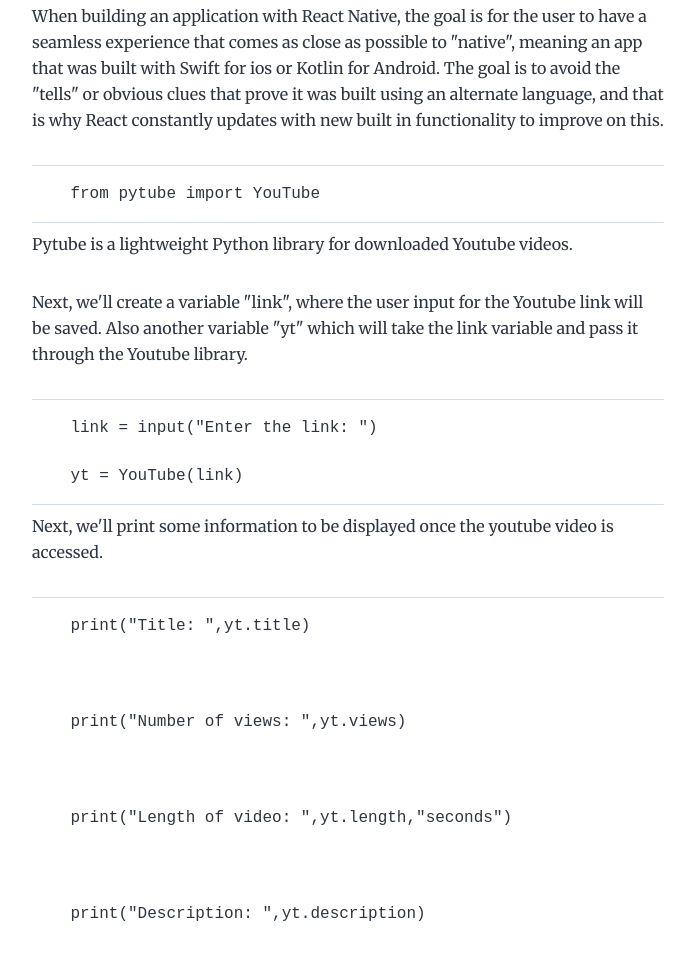
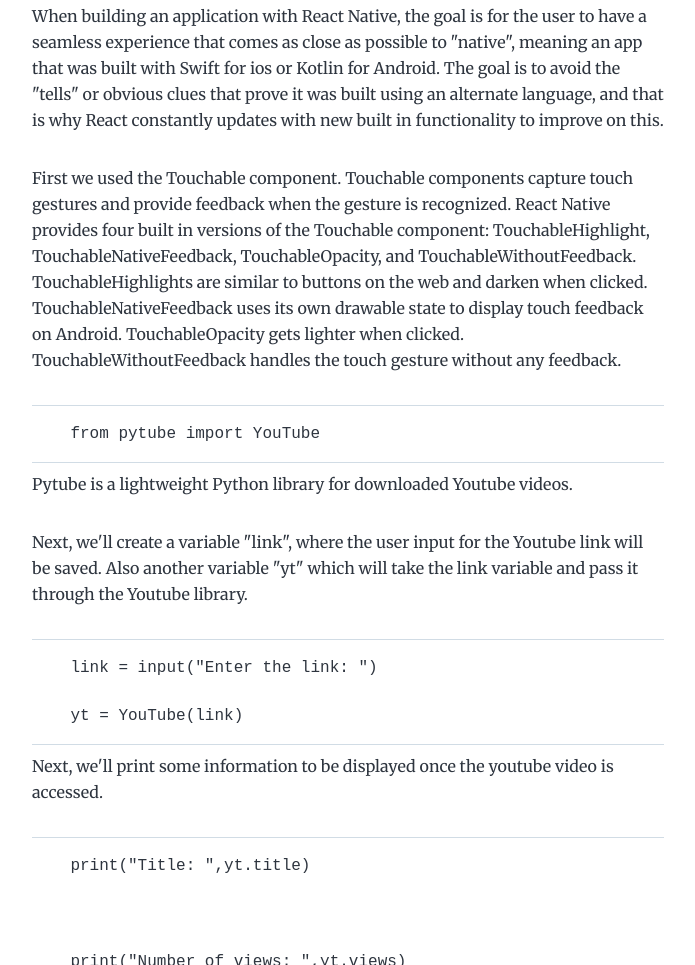
Before and after one commit to brianpompey/blog-page, a Gatsby site: page /blog-30/ in a window 1280 px wide. Shown: the part 845-1810 px from the top of the page, without its empty margins (292-987 px from the left). Built offline with nearby package versions, Linux system fonts and the light colour scheme; Gatsby itself is replaced by a stand-in of ours; some packages are replaced by stand-ins of ours; code samples lack their colours.

Commit message:
more content

```diff
--- a/content/blog/blog-30/index.md
+++ b/content/blog/blog-30/index.md
@@ -10,6 +10,8 @@ I haven't taken the leap yet to learn Swift, Kotlin or any of the Native app dev
 Today I'm gonna discuss one of the most aspects of a mobile application -- the things that we have to press or touch or click. When dealing with the web, we're accustomed to creating and styling buttons, but with modern mobile apps, there is so much more functionality that must be considered, and React gives us some options, specifically Pressable and Touchable.
 
 When building an application with React Native, the goal is for the user to have a seamless experience that comes as close as possible to "native", meaning an app that was built with Swift for ios or Kotlin for Android. The goal is to avoid the "tells" or obvious clues that prove it was built using an alternate language, and that is why React constantly updates with new built in functionality to improve on this.
+
+First we used the Touchable component. Touchable components capture touch gestures and provide feedback when the gesture is recognized. React Native provides four built in versions of the Touchable component: TouchableHighlight, TouchableNativeFeedback, TouchableOpacity, and TouchableWithoutFeedback. TouchableHighlights are similar to buttons on the web and darken when clicked. TouchableNativeFeedback uses its own drawable state to display touch feedback on Android. TouchableOpacity gets lighter when clicked. TouchableWithoutFeedback handles the touch gesture without any feedback.
 
 
 -----------------------------
```
